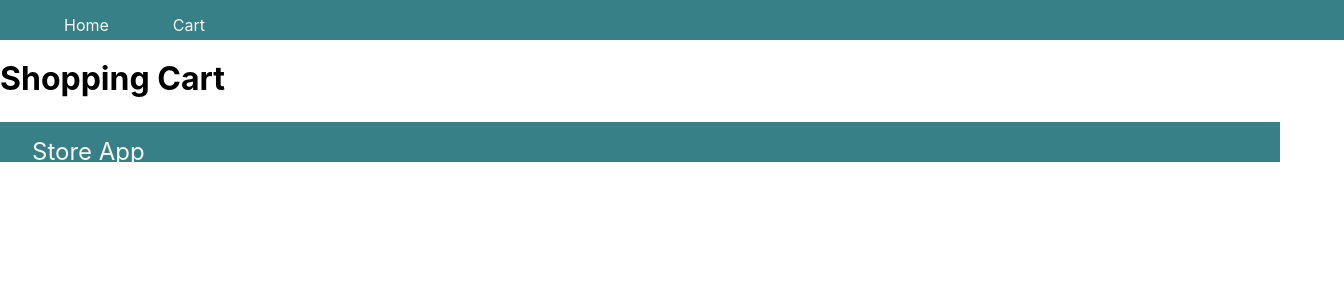
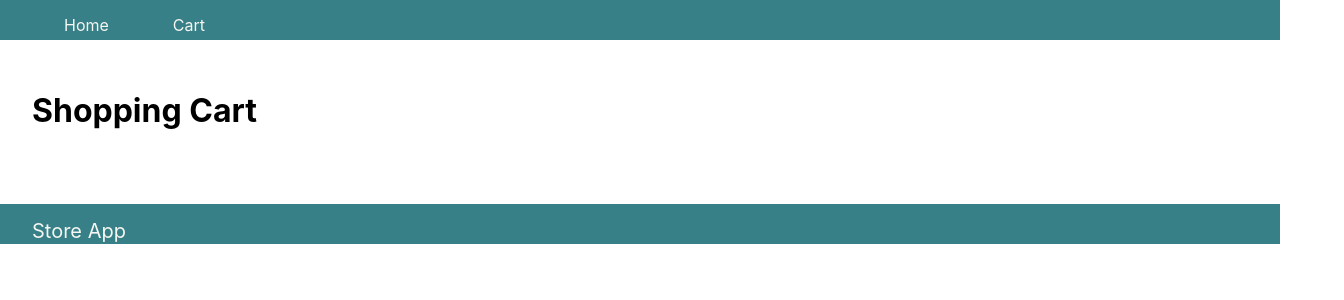
Before and after one commit to lukaszszymczyk/store_app_PORTFOLIO_FRONTEND, a React (Create React App) app: page /cart in a window 1280 px wide. Shown: the top 300 px of the page, 1344 px wide, since content can reach past the window. Built offline with nearby package versions, Linux system fonts and the light colour scheme.

Commit message:
cart: styles

```diff
--- a/src/components/atoms/Button/style.module.scss
+++ b/src/components/atoms/Button/style.module.scss
@@ -7,7 +7,7 @@
   display: inline-block;
   font-size: 16px;
   height: 32px;
-  width: 128px;
+  width: 160px;
   border-radius: 4px;
   cursor: pointer;
 
--- a/src/components/molecules/CartItemRow/index.tsx
+++ b/src/components/molecules/CartItemRow/index.tsx
@@ -1,6 +1,8 @@
-import React from "react";
-import { CartItem } from "context/cart/cartContext";
+import React, { useContext } from "react";
+import { CartContext, CartItem } from "context/cart/cartContext";
 import { ProductCard } from "components/atoms/ProductCard";
+import { Button } from "components/atoms/Button";
+import styles from "./style.module.scss";
 
 export interface CartItemRowProps {
   cartItem: CartItem;
@@ -11,10 +13,19 @@ export function CartItemRow({ cartItem }: CartItemRowProps): JSX.Element {
   const { quantity, ...productProperties } = cartItem;
   const product = { ...productProperties };
 
+  const { removeItemFromCart } = useContext(CartContext);
+
+  const handleAddToCart = () => {
+    removeItemFromCart(product.id);
+  };
+
   return (
-    <>
+    <div className={styles.cartItemRow}>
       <ProductCard product={product} />
-      <p>{quantity}</p>
-    </>
+      <input value={quantity} className={styles.cartItemRowQuantity} />
+      <div className={styles.cartItemRowActions}>
+        <Button text="Remove from cart" onClick={handleAddToCart} />
+      </div>
+    </div>
   );
 }
--- a/src/components/molecules/CartItemRow/style.module.scss
+++ b/src/components/molecules/CartItemRow/style.module.scss
@@ -1,4 +1,13 @@
-.cartItem {
-  display: flex;
-  flex-direction: row;
+.cartItemRow {
+  display: grid;
+  grid-template-columns: 8fr 1fr 1fr;
+  grid-gap: 16px;
+
+  &Quantity {
+    align-self: center;
+  }
+
+  &Actions {
+    align-self: center;
+  }
 }
--- a/src/components/organisms/Footer/style.module.scss
+++ b/src/components/organisms/Footer/style.module.scss
@@ -1,12 +1,14 @@
 @import "src/styles/variables";
 
 .footer {
+  align-self: flex-end;
   height: 5vh;
+  width: 100%;
   background-color: $color-dark;
 
   &Text {
     padding: 16px 32px;
-    font-size: 24px;
+    font-size: 20px;
     color: $color-background;
   }
 }
--- a/src/components/organisms/Header/style.module.scss
+++ b/src/components/organisms/Header/style.module.scss
@@ -5,10 +5,9 @@
   width: 100%;
   background: $color-dark;
   color: $color-background;
-  padding: 0 32px;
 
   &Links {
-    padding: 16px 0;
+    padding: 16px 32px;
 
     &Element {
       margin: 0 32px;
--- a/src/components/templates/CartTemplate/index.tsx
+++ b/src/components/templates/CartTemplate/index.tsx
@@ -1,6 +1,7 @@
 import { CartItem } from "context/cart/cartContext";
 import React from "react";
 import { CartItemList } from "components/organisms/CartItemList";
+import styles from "./style.module.scss";
 
 export interface CartTemplateProps {
   cart: CartItem[];
@@ -8,9 +9,9 @@ export interface CartTemplateProps {
 
 export function CartTemplate({ cart }: CartTemplateProps): JSX.Element {
   return (
-    <>
+    <div className={styles.cartTemplate}>
       <h1>Shopping Cart</h1>
       <CartItemList cartItems={cart} />
-    </>
+    </div>
   );
 }
--- /dev/null
+++ b/src/components/templates/CartTemplate/style.module.scss
@@ -0,0 +1,3 @@
+.cartTemplate {
+  padding: 32px;
+}
```
